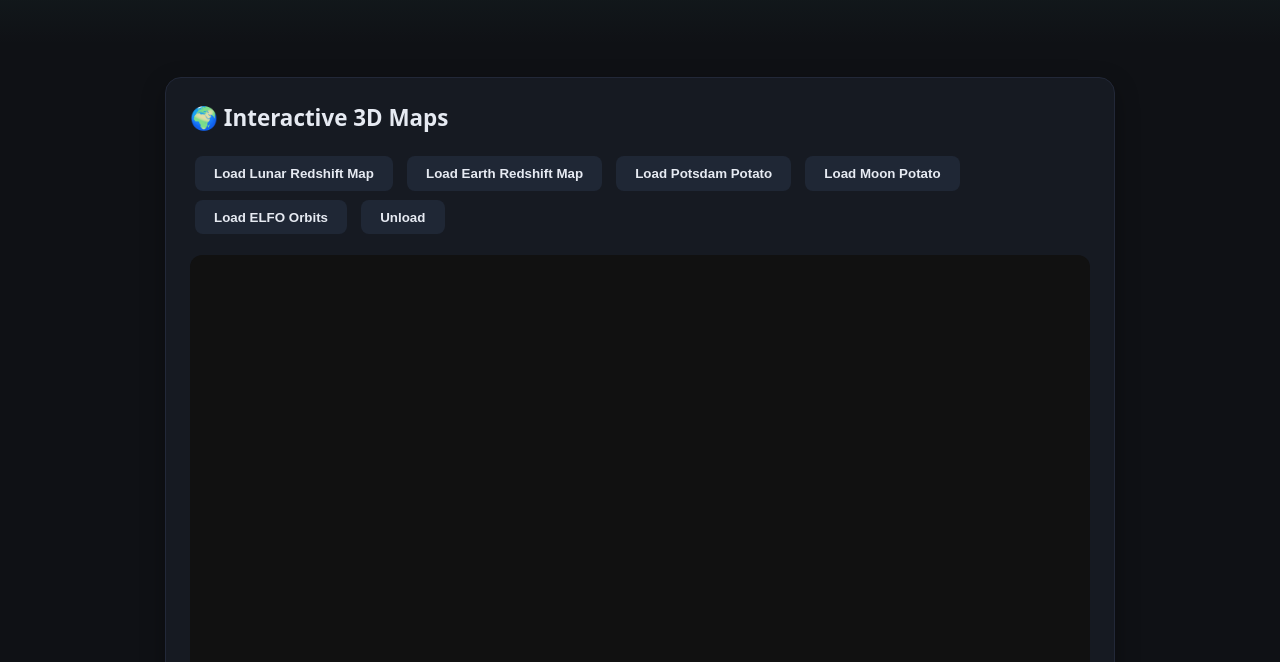
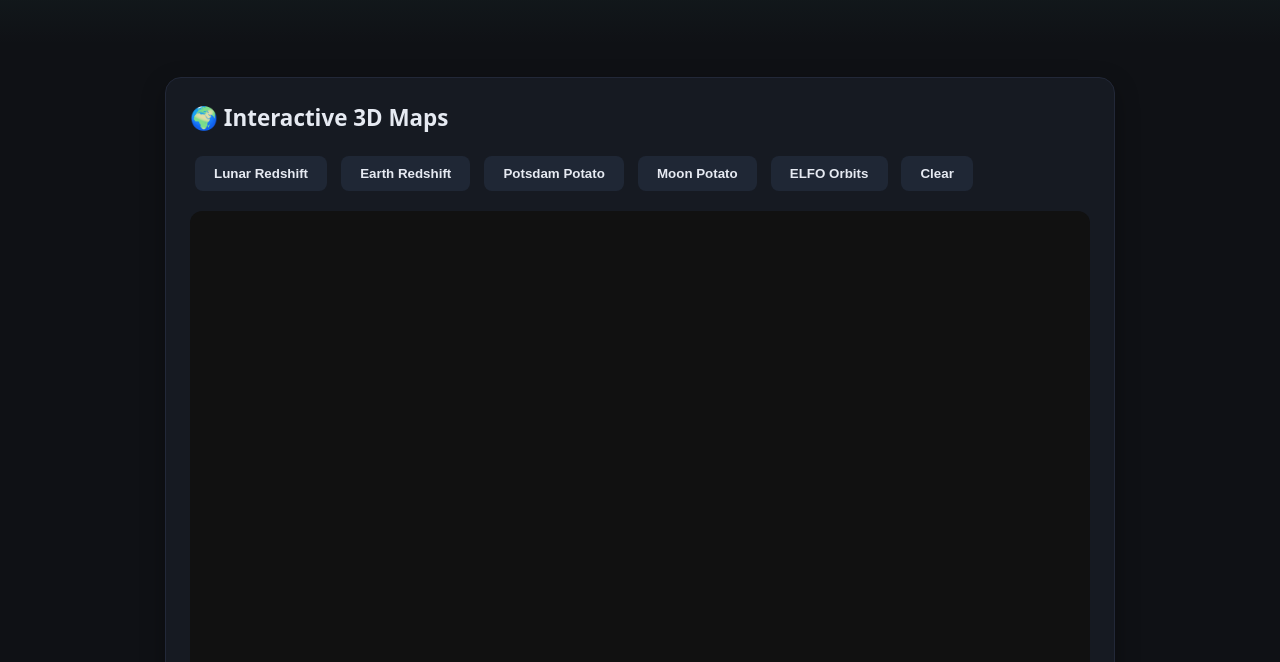
Before and after one commit to YanSeyffert/MASS_Thesis_LunarTime, a plain HTML site: page index.html in a window 1280 px wide. Shown: the part 138-800 px from the top of the page. Drawn offline with Linux system fonts and the light colour scheme.

Commit message:
Update index.html
streamlines bottom names

```diff
--- a/index.html
+++ b/index.html
@@ -74,13 +74,13 @@
         Use the buttons below to load/unload interactive surfaces.
       </p> -->
       <div class="controls">
-        <button onclick="loadMap('Lunar_Gravavitational_Redshift_3D.html')">Load Lunar Redshift Map</button>
-        <button onclick="loadMap('Earth_Gravavitational_Redshift_3D.html')">Load Earth Redshift Map</button>
-        <button onclick="loadMap('Earth_Geoid_3D.html')">Load Potsdam Potato</button>
-        <button onclick="loadMap('Lunar_Selenoid_3D.html')">Load Moon Potato</button>
-        <button onclick="loadMap('Lunar_ELFO_Orbits.html')">Load ELFO Orbits</button>
+        <button onclick="loadMap('Lunar_Gravavitational_Redshift_3D.html')">Lunar Redshift</button>
+        <button onclick="loadMap('Earth_Gravavitational_Redshift_3D.html')">Earth Redshift</button>
+        <button onclick="loadMap('Earth_Geoid_3D.html')">Potsdam Potato</button>
+        <button onclick="loadMap('Lunar_Selenoid_3D.html')">Moon Potato</button>
+        <button onclick="loadMap('Lunar_ELFO_Orbits.html')">ELFO Orbits</button>
 
-        <button onclick="unloadMap()">Unload</button>
+        <button onclick="unloadMap()">Clear</button>
       </div>
       <iframe id="mapFrame" scrolling="no"></iframe>
     </section>
```
